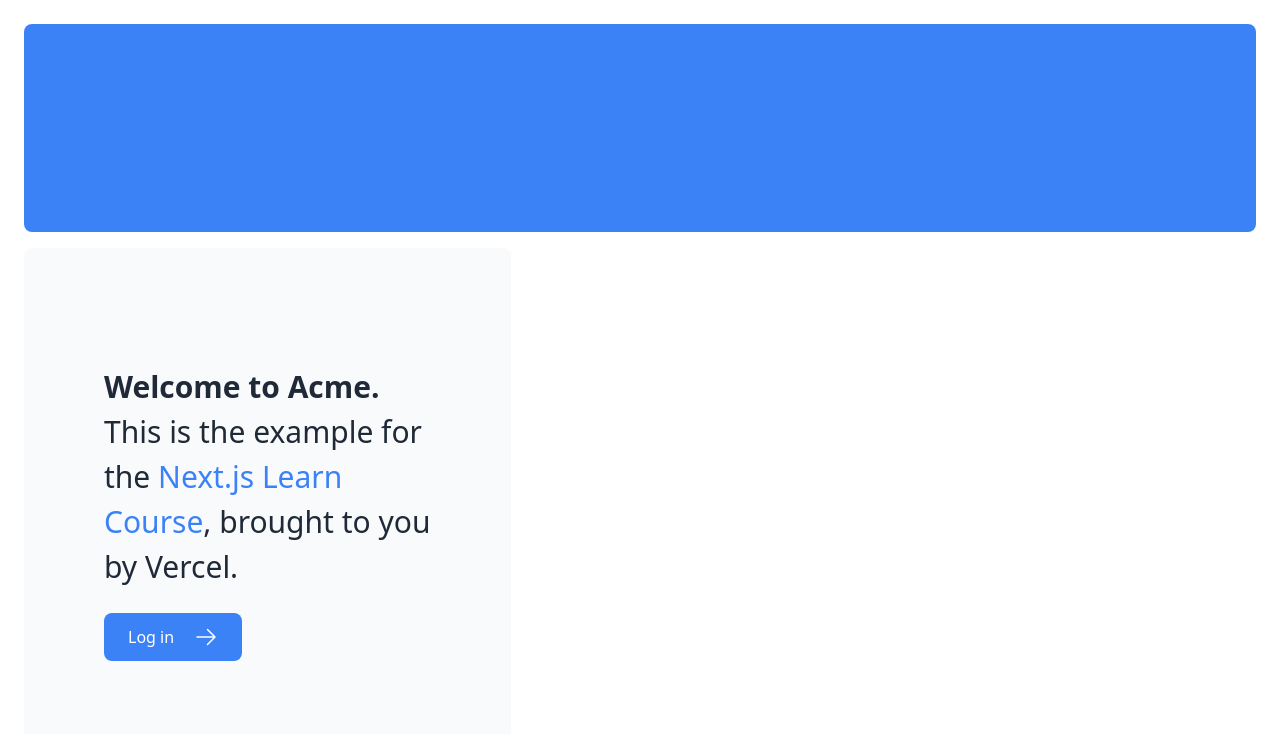
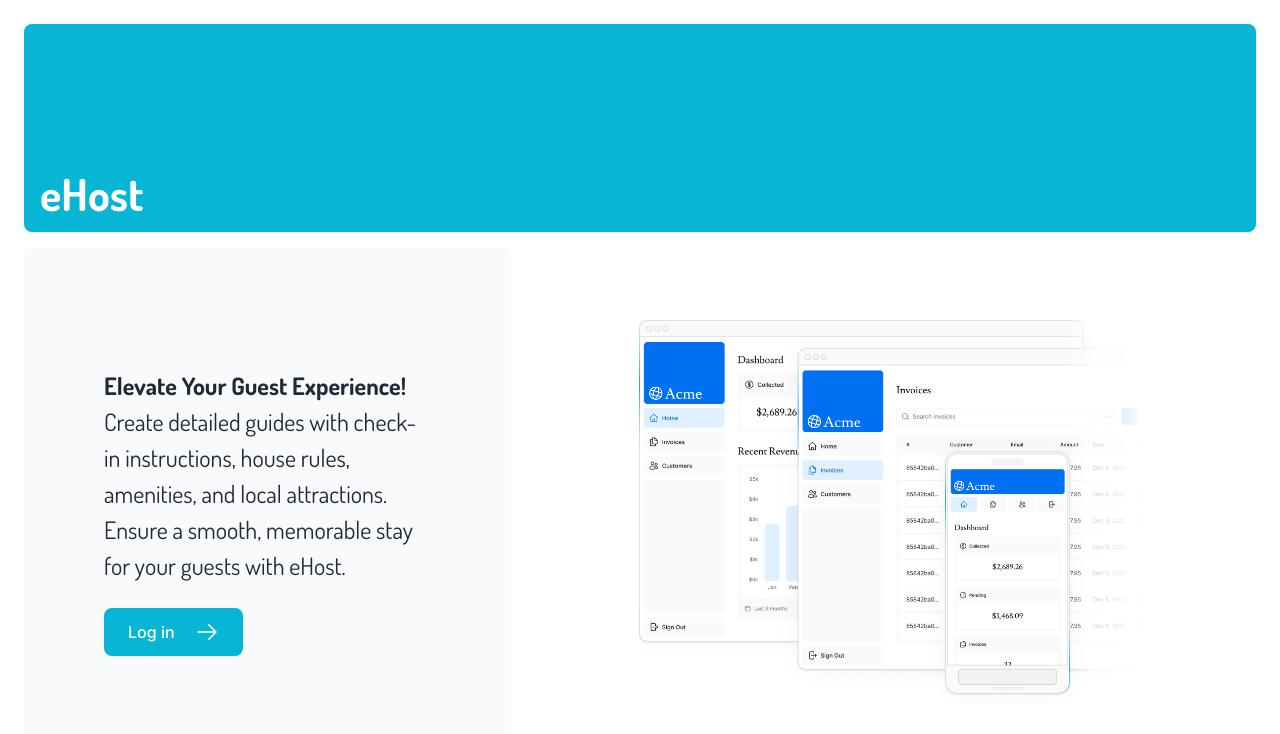
Before and after one commit to AldinaSculac/e-host-dashboard, a Next.js app: page / in a window 1280 px wide. Shown: the top 734 px of the page. Built offline with nearby package versions, Linux system fonts and the light colour scheme.

Commit message:
edited font, color and logo

```diff
--- a/app/layout.tsx
+++ b/app/layout.tsx
@@ -1,4 +1,5 @@
 import '@/app/ui/globals.css';
+import { inter } from '@/app/ui/fonts';
 
 export default function RootLayout({
   children,
@@ -7,7 +8,7 @@
 }) {
   return (
     <html lang="en">
-      <body>{children}</body>
+      <body className={`${inter.className} antialiased`}>{children}</body>
     </html>
   );
 }
--- a/app/page.tsx
+++ b/app/page.tsx
@@ -1,31 +1,48 @@
-import AcmeLogo from '@/app/ui/acme-logo';
+import EhostLogo from '@/app/ui/ehost-logo';
 import { ArrowRightIcon } from '@heroicons/react/24/outline';
 import Link from 'next/link';
+import { dosis } from '@/app/ui/fonts';
+import Image from 'next/image';
 
 export default function Page() {
   return (
     <main className="flex min-h-screen flex-col p-6">
-      <div className="flex h-20 shrink-0 items-end rounded-lg bg-blue-500 p-4 md:h-52">
-        {/* <AcmeLogo /> */}
+      <div className="flex h-20 shrink-0 items-end rounded-lg bg-cyan-500 p-4 md:h-52">
+        <EhostLogo />
       </div>
       <div className="mt-4 flex grow flex-col gap-4 md:flex-row">
         <div className="flex flex-col justify-center gap-6 rounded-lg bg-gray-50 px-6 py-10 md:w-2/5 md:px-20">
-          <p className={`text-xl text-gray-800 md:text-3xl md:leading-normal`}>
-            <strong>Welcome to Acme.</strong> This is the example for the{' '}
-            <a href="https://nextjs.org/learn/" className="text-blue-500">
-              Next.js Learn Course
-            </a>
-            , brought to you by Vercel.
+          <p
+            className={`${dosis.className} antialiased text-xl text-gray-800 md:text-2xl md:leading-normal`}
+          >
+            <strong>Elevate Your Guest Experience!</strong> Create detailed
+            guides with check-in instructions, house rules, amenities, and local
+            attractions. Ensure a smooth, memorable stay for your guests with
+            eHost.
           </p>
           <Link
             href="/login"
-            className="flex items-center gap-5 self-start rounded-lg bg-blue-500 px-6 py-3 text-sm font-medium text-white transition-colors hover:bg-blue-400 md:text-base"
+            className="flex items-center gap-5 self-start rounded-lg bg-cyan-500 px-6 py-3 text-sm font-medium text-white transition-colors hover:bg-cyan-400 md:text-base"
           >
             <span>Log in</span> <ArrowRightIcon className="w-5 md:w-6" />
           </Link>
         </div>
         <div className="flex items-center justify-center p-6 md:w-3/5 md:px-28 md:py-12">
           {/* Add Hero Images Here */}
+          <Image
+            src="/hero-desktop.png"
+            width={1000}
+            height={760}
+            className="hidden md:block"
+            alt="Screenshots of the dashboard project showing desktop version"
+          />
+          <Image
+            src="/hero-mobile.png"
+            width={560}
+            height={620}
+            className="block md:hidden"
+            alt="Screenshots of the dashboard project showing mobile version"
+          />
         </div>
       </div>
     </main>
--- a/app/ui/acme-logo.tsx
+++ /dev/null
@@ -1,13 +0,0 @@
-import { GlobeAltIcon } from '@heroicons/react/24/outline';
-import { lusitana } from '@/app/ui/fonts';
-
-export default function AcmeLogo() {
-  return (
-    <div
-      className={`${lusitana.className} flex flex-row items-center leading-none text-white`}
-    >
-      <GlobeAltIcon className="h-12 w-12 rotate-[15deg]" />
-      <p className="text-[44px]">Acme</p>
-    </div>
-  );
-}
--- a/app/ui/button.tsx
+++ b/app/ui/button.tsx
@@ -9,8 +9,8 @@
     <button
       {...rest}
       className={clsx(
-        'flex h-10 items-center rounded-lg bg-blue-500 px-4 text-sm font-medium text-white transition-colors hover:bg-blue-400 focus-visible:outline focus-visible:outline-2 focus-visible:outline-offset-2 focus-visible:outline-blue-500 active:bg-blue-600 aria-disabled:cursor-not-allowed aria-disabled:opacity-50',
-        className,
+        'flex h-10 items-center rounded-lg bg-cyan-500 px-4 text-sm font-medium text-white transition-colors hover:bg-cyan-400 focus-visible:outline focus-visible:outline-2 focus-visible:outline-offset-2 focus-visible:outline-cyan-500 active:bg-cyan-600 aria-disabled:cursor-not-allowed aria-disabled:opacity-50',
+        className
       )}
     >
       {children}
--- a/app/ui/dashboard/nav-links.tsx
+++ b/app/ui/dashboard/nav-links.tsx
@@ -25,7 +25,7 @@
           <a
             key={link.name}
             href={link.href}
-            className="flex h-[48px] grow items-center justify-center gap-2 rounded-md bg-gray-50 p-3 text-sm font-medium hover:bg-sky-100 hover:text-blue-600 md:flex-none md:justify-start md:p-2 md:px-3"
+            className="flex h-[48px] grow items-center justify-center gap-2 rounded-md bg-gray-50 p-3 text-sm font-medium hover:bg-sky-100 hover:text-cyan-600 md:flex-none md:justify-start md:p-2 md:px-3"
           >
             <LinkIcon className="w-6" />
             <p className="hidden md:block">{link.name}</p>
--- a/app/ui/dashboard/revenue-chart.tsx
+++ b/app/ui/dashboard/revenue-chart.tsx
@@ -44,7 +44,7 @@
           {revenue.map((month) => (
             <div key={month.month} className="flex flex-col items-center gap-2">
               <div
-                className="w-full rounded-md bg-blue-300"
+                className="w-full rounded-md bg-cyan-300"
                 style={{
                   height: `${(chartHeight / topLabel) * month.revenue}px`,
                 }}
--- a/app/ui/dashboard/sidenav.tsx
+++ b/app/ui/dashboard/sidenav.tsx
@@ -1,13 +1,13 @@
 import Link from 'next/link';
 import NavLinks from '@/app/ui/dashboard/nav-links';
-import AcmeLogo from '@/app/ui/acme-logo';
+import AcmeLogo from '@/app/ui/ehost-logo';
 import { PowerIcon } from '@heroicons/react/24/outline';
 
 export default function SideNav() {
   return (
     <div className="flex h-full flex-col px-3 py-4 md:px-2">
       <Link
-        className="mb-2 flex h-20 items-end justify-start rounded-md bg-blue-600 p-4 md:h-40"
+        className="mb-2 flex h-20 items-end justify-start rounded-md bg-cyan-600 p-4 md:h-40"
         href="/"
       >
         <div className="w-32 text-white md:w-40">
@@ -18,7 +18,7 @@
         <NavLinks />
         <div className="hidden h-auto w-full grow rounded-md bg-gray-50 md:block"></div>
         <form>
-          <button className="flex h-[48px] w-full grow items-center justify-center gap-2 rounded-md bg-gray-50 p-3 text-sm font-medium hover:bg-sky-100 hover:text-blue-600 md:flex-none md:justify-start md:p-2 md:px-3">
+          <button className="flex h-[48px] w-full grow items-center justify-center gap-2 rounded-md bg-gray-50 p-3 text-sm font-medium hover:bg-sky-100 hover:text-cyan-600 md:flex-none md:justify-start md:p-2 md:px-3">
             <PowerIcon className="w-6" />
             <div className="hidden md:block">Sign Out</div>
           </button>
--- /dev/null
+++ b/app/ui/ehost-logo.tsx
@@ -0,0 +1,11 @@
+import { dosis } from '@/app/ui/fonts';
+
+export default function EhostLogo() {
+  return (
+    <div
+      className={`${dosis.className} flex flex-row items-center leading-none text-white`}
+    >
+      <p className="text-[44px] font-bold">eHost</p>
+    </div>
+  );
+}
--- /dev/null
+++ b/app/ui/fonts.ts
@@ -0,0 +1,4 @@
+import { Inter, Dosis } from 'next/font/google';
+
+export const inter = Inter({ subsets: ['latin'] });
+export const dosis = Dosis({ subsets: ['latin'] });
--- a/app/ui/invoices/buttons.tsx
+++ b/app/ui/invoices/buttons.tsx
@@ -5,7 +5,7 @@
   return (
     <Link
       href="/dashboard/invoices/create"
-      className="flex h-10 items-center rounded-lg bg-blue-600 px-4 text-sm font-medium text-white transition-colors hover:bg-blue-500 focus-visible:outline focus-visible:outline-2 focus-visible:outline-offset-2 focus-visible:outline-blue-600"
+      className="flex h-10 items-center rounded-lg bg-cyan-600 px-4 text-sm font-medium text-white transition-colors hover:bg-cyan-500 focus-visible:outline focus-visible:outline-2 focus-visible:outline-offset-2 focus-visible:outline-cyan-600"
     >
       <span className="hidden md:block">Create Invoice</span>{' '}
       <PlusIcon className="h-5 md:ml-4" />
--- a/app/ui/invoices/pagination.tsx
+++ b/app/ui/invoices/pagination.tsx
@@ -68,10 +68,10 @@
     {
       'rounded-l-md': position === 'first' || position === 'single',
       'rounded-r-md': position === 'last' || position === 'single',
-      'z-10 bg-blue-600 border-blue-600 text-white': isActive,
+      'z-10 bg-cyan-600 border-cyan-600 text-white': isActive,
       'hover:bg-gray-100': !isActive && position !== 'middle',
       'text-gray-300': position === 'middle',
-    },
+    }
   );
 
   return isActive || position === 'middle' ? (
@@ -99,7 +99,7 @@
       'hover:bg-gray-100': !isDisabled,
       'mr-2 md:mr-4': direction === 'left',
       'ml-2 md:ml-4': direction === 'right',
-    },
+    }
   );
 
   const icon =
--- a/package.json
+++ b/package.json
@@ -10,6 +10,7 @@
   },
   "dependencies": {
     "@heroicons/react": "^2.1.5",
+    "clsx": "^2.1.1",
     "next": "15.0.0-canary.83",
     "react": "19.0.0-rc-f38c22b244-20240704",
     "react-dom": "19.0.0-rc-f38c22b244-20240704"
```
Also changed, not shown: 1 other file (tests, documents, lock files or other folders).
